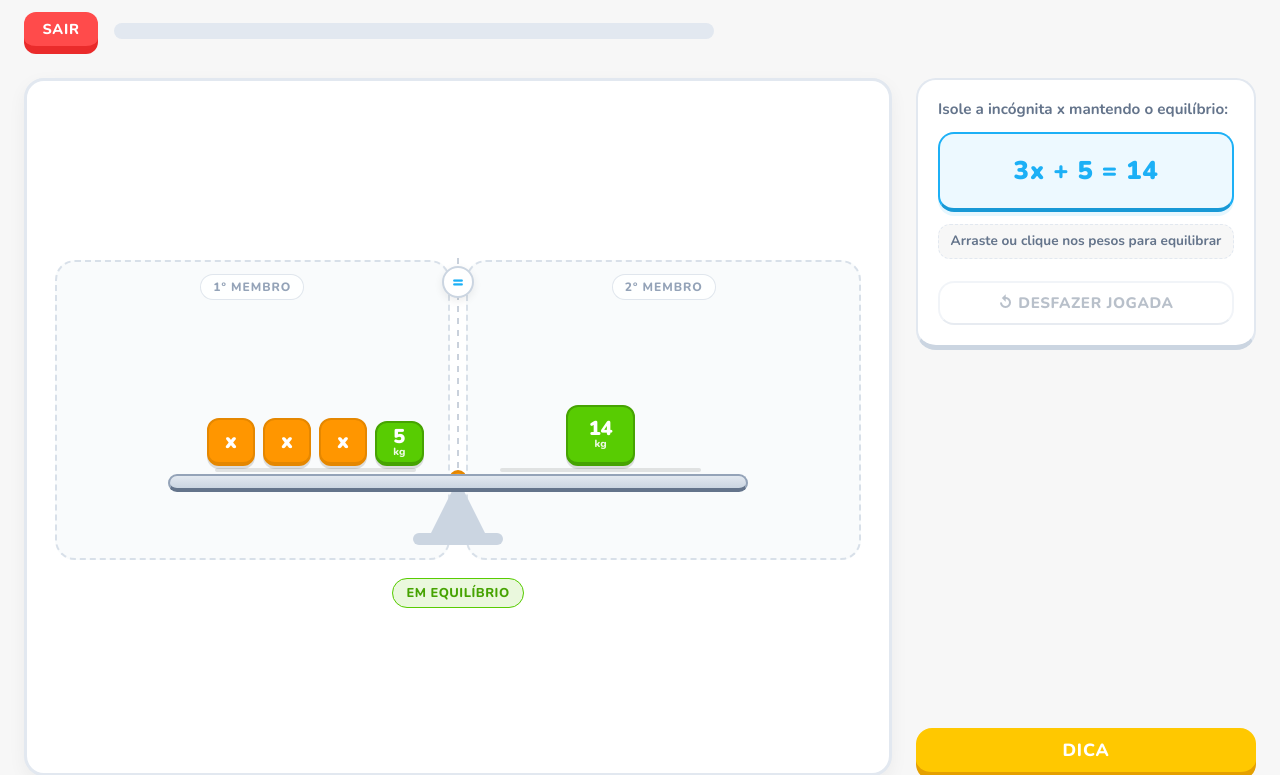
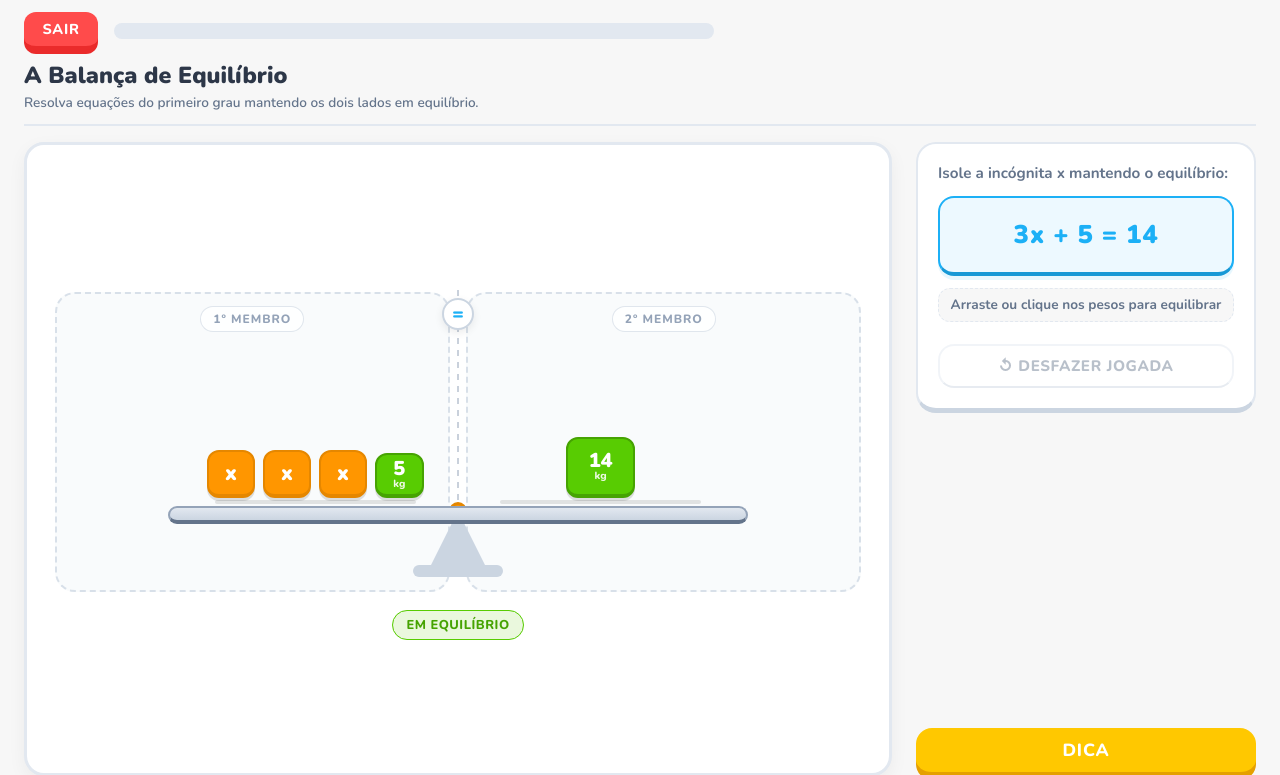
Before and after one commit to ViceAlt/Math_Game, a PHP site: page /Math_Game/jogo_5/jogo_5.php in a window 1280 px wide. Shown: the top 775 px of the page. Run offline with PHP 8.4, Linux system fonts and the light colour scheme.

Commit message:
Final_Comm

```diff
--- a/configuracoes/configuracoes.php
+++ b/configuracoes/configuracoes.php
@@ -22,7 +22,10 @@ $logado = $usuario !== null;
     <?php require __DIR__ . '/../includes/navbar.php'; ?>
 
     <main class="main" id="main-content">
-        <h1>Configurações</h1>
+        <header class="cabecalho-pagina">
+            <h1 class="titulo-pagina">Configurações</h1>
+            <p class="descricao-pagina">Personalize a aparência e os recursos de acessibilidade da plataforma.</p>
+        </header>
 
         <section aria-labelledby="titulo-aparencia">
             <h2 id="titulo-aparencia">Aparência</h2>
--- a/home/home.php
+++ b/home/home.php
@@ -34,6 +34,11 @@ $jsVersion  = file_exists(__DIR__ . '/home.js') ? filemtime(__DIR__ . '/home.js'
 
     <!-- ===== CONTEÚDO PRINCIPAL ===== -->
     <main class="main home-main" id="main-content">
+        <header class="cabecalho-pagina">
+            <h1 class="titulo-pagina">Início</h1>
+            <p class="descricao-pagina">Acesse seus jogos, retome a trilha e acompanhe seu progresso em matemática.</p>
+        </header>
+
         <div class="home-layout">
 
             <!-- Coluna Principal (Esquerda) -->
--- a/jogo_1/jogo_1.html
+++ b/jogo_1/jogo_1.html
@@ -19,6 +19,11 @@
         <div class="barra-progresso-container">
             <div class="barra-progresso" id="barra-progresso"></div>
         </div>
+    </header>
+
+    <header class="cabecalho-pagina cabecalho-pagina-jogo">
+        <h1 class="titulo-pagina">Frações com Pizza</h1>
+        <p class="descricao-pagina">Represente frações selecionando as fatias corretas da pizza.</p>
     </header>
 
     <!-- Main game layout -->
--- a/jogo_2/jogo_2.php
+++ b/jogo_2/jogo_2.php
@@ -28,6 +28,11 @@ if ($ano !== null && $fase !== null && !validarAcessoFaseServidor($ano, $fase))
         <div class="barra-progresso-container">
             <div class="barra-progresso" id="barra-progresso"></div>
         </div>
+    </header>
+
+    <header class="cabecalho-pagina cabecalho-pagina-jogo">
+        <h1 class="titulo-pagina">Gráfico de Barras</h1>
+        <p class="descricao-pagina">Interprete os dados e monte gráficos de barras para resolver cada desafio.</p>
     </header>
 
     <!-- Main game layout -->
--- a/jogo_3/jogo_3.php
+++ b/jogo_3/jogo_3.php
@@ -28,6 +28,11 @@ if ($ano !== null && $fase !== null && !validarAcessoFaseServidor($ano, $fase))
         <div class="barra-progresso-container">
             <div class="barra-progresso" id="barra-progresso"></div>
         </div>
+    </header>
+
+    <header class="cabecalho-pagina cabecalho-pagina-jogo">
+        <h1 class="titulo-pagina">Formas e Geometria</h1>
+        <p class="descricao-pagina">Desenhe figuras e explore conceitos de perímetro, área e propriedades geométricas.</p>
     </header>
 
     <!-- Main game layout -->
--- a/jogo_4/jogo_4.php
+++ b/jogo_4/jogo_4.php
@@ -28,6 +28,11 @@ if ($ano !== null && $fase !== null && !validarAcessoFaseServidor($ano, $fase))
         <div class="barra-progresso-container">
             <div class="barra-progresso" id="barra-progresso"></div>
         </div>
+    </header>
+
+    <header class="cabecalho-pagina cabecalho-pagina-jogo">
+        <h1 class="titulo-pagina">Sucessores e Antecessores</h1>
+        <p class="descricao-pagina">Complete as sequências numéricas identificando o número anterior ou seguinte.</p>
     </header>
 
     <!-- Main game layout centralizado -->
--- a/jogo_5/jogo_5.php
+++ b/jogo_5/jogo_5.php
@@ -29,6 +29,11 @@ if ($ano !== null && $fase !== null && !validarAcessoFaseServidor($ano, $fase))
         <div class="barra-progresso-container" role="progressbar" aria-valuenow="0" aria-valuemin="0" aria-valuemax="100" aria-label="Progresso da partida">
             <div class="barra-progresso" id="barra-progresso"></div>
         </div>
+    </header>
+
+    <header class="cabecalho-pagina cabecalho-pagina-jogo">
+        <h1 class="titulo-pagina">A Balança de Equilíbrio</h1>
+        <p class="descricao-pagina">Resolva equações do primeiro grau mantendo os dois lados em equilíbrio.</p>
     </header>
 
     <!-- Layout padrão: Mesa de jogo na esquerda + Sidebar na direita -->
--- a/jogos/jogos.php
+++ b/jogos/jogos.php
@@ -22,8 +22,10 @@ $logado = $usuario !== null;
     <?php require __DIR__ . '/../includes/navbar.php'; ?>
 
     <main class="main" id="main-content">
-        <h1>Jogos</h1>
-        <p>Jogue livremente para treinar. A pontuação aqui é local e não afeta seu progresso na trilha.</p>
+        <header class="cabecalho-pagina">
+            <h1 class="titulo-pagina">Jogos</h1>
+            <p class="descricao-pagina">Jogue livremente para treinar. A pontuação aqui é local e não afeta seu progresso na trilha.</p>
+        </header>
 
         <section class="grade-jogos" id="grade-jogos" aria-label="Catálogo de jogos disponíveis">
 
--- a/tema.css
+++ b/tema.css
@@ -212,6 +212,46 @@ h4 {
 
 h1 {
    font-size: 1.85rem;
+}
+
+.cabecalho-pagina {
+   display: flex;
+   flex-direction: column;
+   gap: 0.35rem;
+   margin-bottom: 2.25rem;
+   padding-bottom: 1.25rem;
+   border-bottom: 2px solid var(--border-color);
+}
+
+.cabecalho-pagina .titulo-pagina {
+   font-size: 2.1rem;
+   font-weight: 900;
+   color: var(--text-main);
+   line-height: 1.2;
+}
+
+.cabecalho-pagina .descricao-pagina {
+   max-width: 720px;
+   margin-top: 0.35rem;
+   color: var(--text-muted);
+   font-size: 1rem;
+}
+
+.cabecalho-pagina-jogo {
+   flex-shrink: 0;
+   gap: 0.1rem;
+   margin: 0 24px;
+   padding-bottom: 0.75rem;
+}
+
+.cabecalho-pagina-jogo .titulo-pagina {
+   font-size: 1.45rem;
+}
+
+.cabecalho-pagina-jogo .descricao-pagina {
+   margin-top: 0.15rem;
+   font-size: 0.85rem;
+   line-height: 1.3;
 }
 
 h2 {
```
Also changed, not shown: fotos/foto20.webp (added), fotos/foto21.webp (added), fotos/foto22.webp (added).
